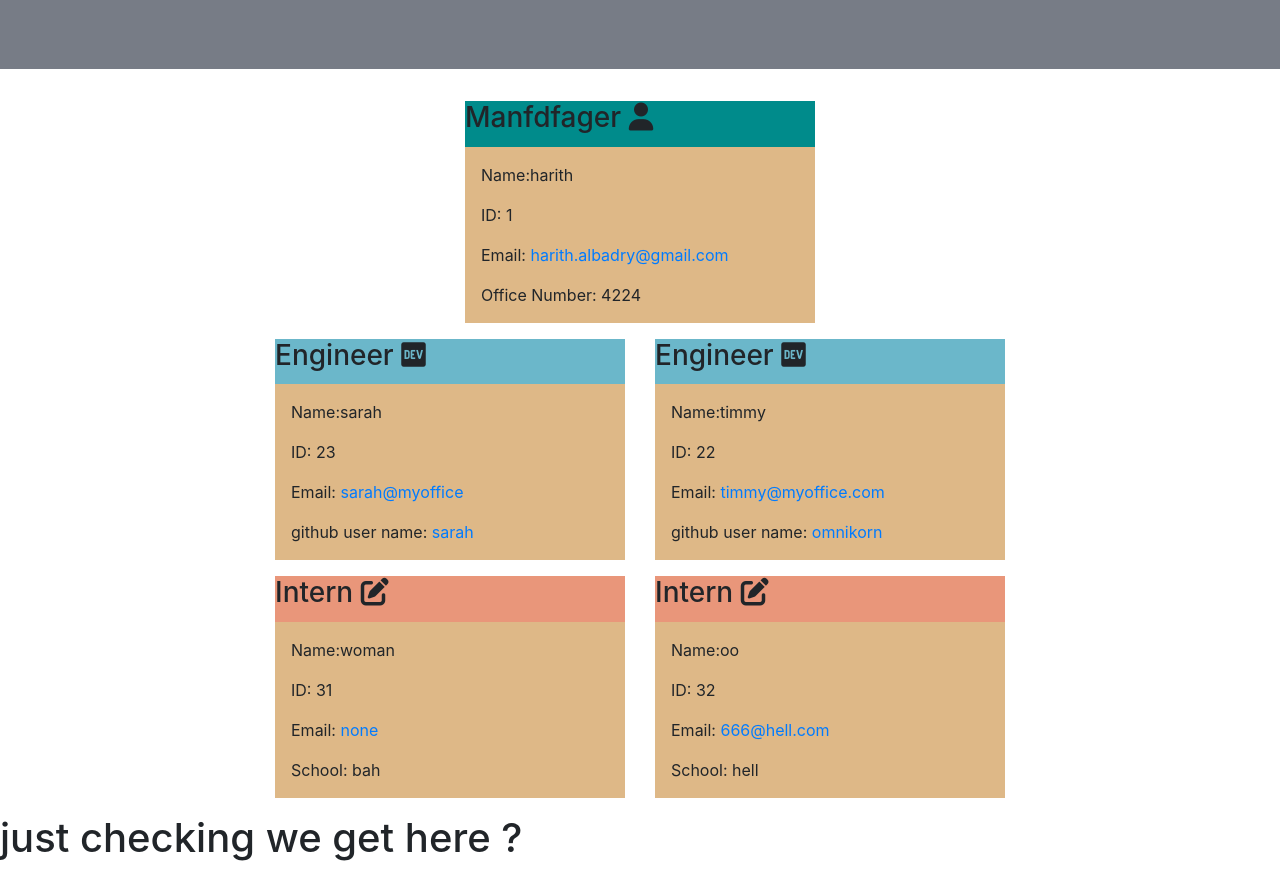
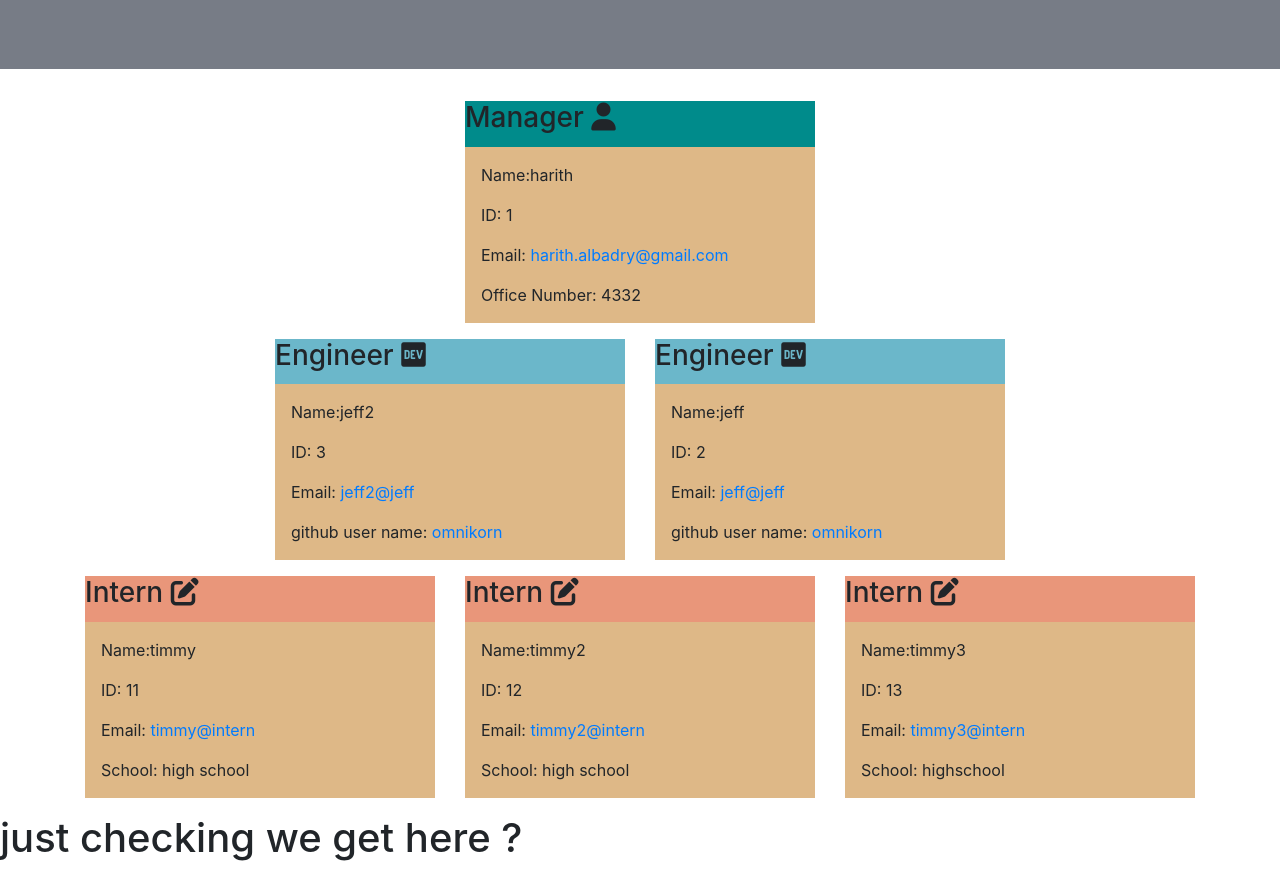
Before and after one commit to Omnikorn/Team_Builder, a website: page newteam.html in a window 1280 px wide. Shown: the part 134-1004 px from the top of the page. Drawn offline with nearby package versions, Linux system fonts and the light colour scheme.

Commit message:
added basic test structures

```diff
--- a/newteam.html
+++ b/newteam.html
@@ -15,20 +15,22 @@
 			  <h1 class="display-4">My Team</h1>
 			</div>
 		  </div>
-		  <section class="container">
-		<div class="row justify-content-center">
+		  <section class="container ">
+
+		  <div class="row justify-content-center">
+
 		  <div class="card col-4" >
 	<div class="card-body manager">
-	  <h3 class="card-title">Manfdfager <i class="fas fa-user"></i></h3>
+	  <h3 class="card-title">Manager <i class="fas fa-user"></i></h3>
 
 	  <div class="cardtweak">
 		<p class="card-text">Name:harith</p>
 		<p class="card-text">ID: 1</p>
 		<p class="card-text">Email:<a href="mailto:harith.albadry@gmail.com"> harith.albadry@gmail.com</a></p>
-		<p class="card-text">Office Number: 4224</p>
+		<p class="card-text">Office Number: 4332</p>
 	  </div>
-</div>
-</div>
+
+		  </div>
 		  </section>
 		  <section class="container">
 		  <div class="row justify-content-center">
@@ -38,10 +40,10 @@
 	  <h3 class="card-title">Engineer <i class="fab fa-dev"></i></h3>
 
 	  <div class="cardtweak">
-		<p class="card-text">Name:sarah</p>
-		<p class="card-text">ID: 23</p>
-		<p class="card-text">Email:<a href="mailto:sarah@myoffice"> sarah@myoffice</a></p>
-		<p class="card-text">github user name: <a href="https://github.com/sarah">sarah</a></p>
+		<p class="card-text">Name:jeff2</p>
+		<p class="card-text">ID: 3</p>
+		<p class="card-text">Email:<a href="mailto:jeff2@jeff"> jeff2@jeff</a></p>
+		<p class="card-text">github user name: <a href="https://github.com/omnikorn">omnikorn</a></p>
 	  </div>
 	  </div>
 	  </div><div class="card col-4" >
@@ -49,9 +51,9 @@
 	  <h3 class="card-title">Engineer <i class="fab fa-dev"></i></h3>
 
 	  <div class="cardtweak">
-		<p class="card-text">Name:timmy</p>
-		<p class="card-text">ID: 22</p>
-		<p class="card-text">Email:<a href="mailto:timmy@myoffice.com"> timmy@myoffice.com</a></p>
+		<p class="card-text">Name:jeff</p>
+		<p class="card-text">ID: 2</p>
+		<p class="card-text">Email:<a href="mailto:jeff@jeff"> jeff@jeff</a></p>
 		<p class="card-text">github user name: <a href="https://github.com/omnikorn">omnikorn</a></p>
 	  </div>
 	  </div>
@@ -68,10 +70,10 @@
 	  <h3 class="card-title">Intern <i class="fas fa-edit"></i></h3>
 
 	  <div class="cardtweak">
-		<p class="card-text">Name:woman</p>
-		<p class="card-text">ID: 31</p>
-		<p class="card-text">Email:<a href="mailto:none"> none</a></p>
-		<p class="card-text">School: bah</p>
+		<p class="card-text">Name:timmy</p>
+		<p class="card-text">ID: 11</p>
+		<p class="card-text">Email:<a href="mailto:timmy@intern"> timmy@intern</a></p>
+		<p class="card-text">School: high school</p>
 	  </div>
 	  </div>
 	  </div><div class="card col-4" >
@@ -79,10 +81,21 @@
 	  <h3 class="card-title">Intern <i class="fas fa-edit"></i></h3>
 
 	  <div class="cardtweak">
-		<p class="card-text">Name:oo</p>
-		<p class="card-text">ID: 32</p>
-		<p class="card-text">Email:<a href="mailto:666@hell.com"> 666@hell.com</a></p>
-		<p class="card-text">School: hell</p>
+		<p class="card-text">Name:timmy2</p>
+		<p class="card-text">ID: 12</p>
+		<p class="card-text">Email:<a href="mailto:timmy2@intern"> timmy2@intern</a></p>
+		<p class="card-text">School: high school</p>
+	  </div>
+	  </div>
+	  </div><div class="card col-4" >
+	<div class="card-body intern">
+	  <h3 class="card-title">Intern <i class="fas fa-edit"></i></h3>
+
+	  <div class="cardtweak">
+		<p class="card-text">Name:timmy3</p>
+		<p class="card-text">ID: 13</p>
+		<p class="card-text">Email:<a href="mailto:timmy3@intern"> timmy3@intern</a></p>
+		<p class="card-text">School: highschool</p>
 	  </div>
 	  </div>
 	  </div>
```
Also changed, not shown: index.js (+5 -5 lines).
